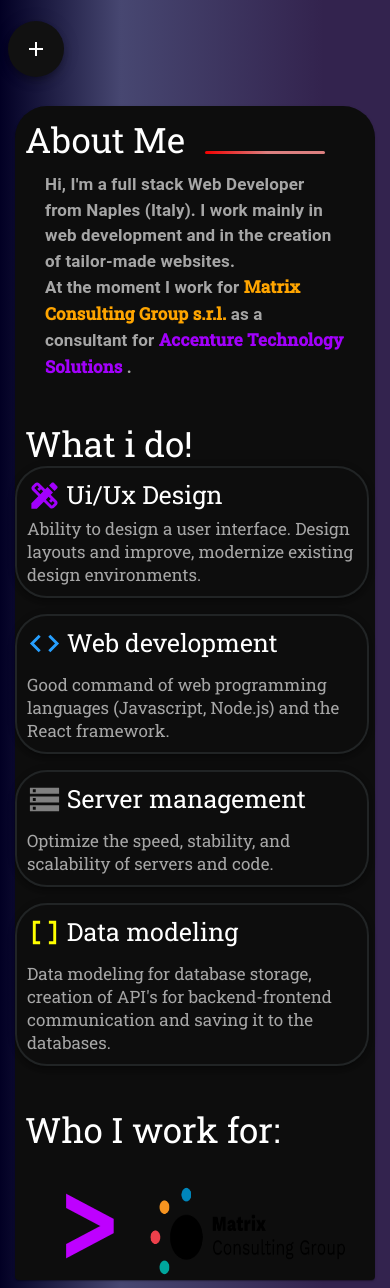
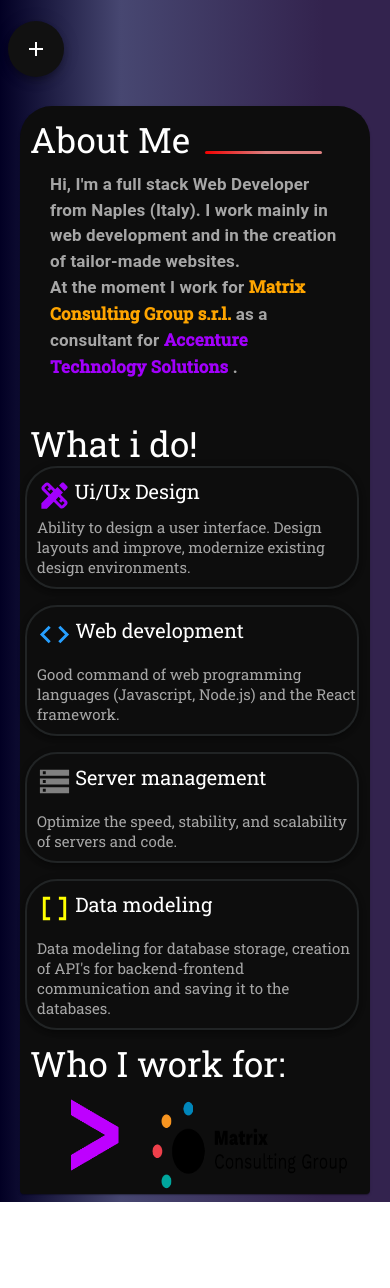
Before and after one commit to Emanniti/Portfolio, a React (Create React App) app: page / in a window 390 px wide. After the commit the page ends 1202 px from the top, so only its background shows below. Built offline with nearby package versions, Linux system fonts and the light colour scheme.

Commit message:
Fix dimensioni mobile

```diff
--- a/src/ComponentiMobile/Css/aboutMeMobile.module.css
+++ b/src/ComponentiMobile/Css/aboutMeMobile.module.css
@@ -7,5 +7,6 @@
     border-width: 2px !important;
     border-color: #212425 !important;
     border-style: solid;
-    min-width: 350px;
+    min-width: 330px;
+    margin-left: 5px;
 }
--- a/src/ComponentiMobile/Css/generalCss.module.css
+++ b/src/ComponentiMobile/Css/generalCss.module.css
@@ -3,7 +3,7 @@
     border-top-left-radius: 2rem !important;
     border-top-right-radius: 2rem !important;
 
-    max-width: 360px;
+    max-width: 350px;
     margin-top: 150px;
     overflow: visible !important;
 
--- a/src/ComponentiMobile/SezioniMobile/AboutMeMobile.js
+++ b/src/ComponentiMobile/SezioniMobile/AboutMeMobile.js
@@ -51,10 +51,10 @@
                                                 <DesignServicesIcon style={{ color: '#a200fc' }} fontSize='large'></DesignServicesIcon>
                                             </Grid>
                                             <Grid item xs={6} style={{ marginTop: 10 }}>
-                                                <span className={styles.robotoFont} style={{ color: 'white', marginLeft: 10, fontSize: 25 }}>Ui/Ux Design</span>
+                                                <span className={styles.robotoFont} style={{ color: 'white', marginLeft: 10, fontSize: 20 }}>Ui/Ux Design</span>
                                             </Grid>
                                             <Grid item lg={12} xs={12} style={{ marginLeft: 10, }}>
-                                                <span className={styles.robotoFont} style={{ color: '#a6a6a6', fontSize: 17, }}>Ability to design a user interface. Design layouts and improve, modernize existing design environments.</span>
+                                                <span className={styles.robotoFont} style={{ color: '#a6a6a6', fontSize: 15, }}>Ability to design a user interface. Design layouts and improve, modernize existing design environments.</span>
                                             </Grid>
                                         </Grid>
                                     </Card>
@@ -66,10 +66,10 @@
                                                 <CodeIcon style={{ color: '#269fff' }} fontSize='large'></CodeIcon>
                                             </Grid>
                                             <Grid item xs={8} style={{ marginTop: 10 }}>
-                                                <span className={styles.robotoFont} style={{ color: 'white', marginLeft: 10, fontSize: 25 }}>Web development</span>
+                                                <span className={styles.robotoFont} style={{ color: 'white', marginLeft: 10, fontSize: 20 }}>Web development</span>
                                             </Grid>
                                             <Grid item xs={12} style={{ marginLeft: 10, }}>
-                                                <span className={styles.robotoFont} style={{ color: '#a6a6a6', fontSize: 17, }}>Good command of web programming languages (Javascript, Node.js) and the React framework.</span>
+                                                <span className={styles.robotoFont} style={{ color: '#a6a6a6', fontSize: 15, }}>Good command of web programming languages (Javascript, Node.js) and the React framework.</span>
                                             </Grid>
                                         </Grid>
                                     </Card>
@@ -81,10 +81,10 @@
                                                 <StorageIcon style={{ color: 'grey' }} fontSize='large'></StorageIcon>
                                             </Grid>
                                             <Grid item xs={10} style={{ marginTop: 10 }}>
-                                                <span className={styles.robotoFont} style={{ color: 'white', marginLeft: 10, fontSize: 25 }}>Server management</span>
+                                                <span className={styles.robotoFont} style={{ color: 'white', marginLeft: 10, fontSize: 20 }}>Server management</span>
                                             </Grid>
                                             <Grid item xs={12} style={{ marginLeft: 10, }}>
-                                                <span className={styles.robotoFont} style={{ color: '#a6a6a6', fontSize: 17, }}>Optimize the speed, stability, and scalability of servers and code.</span>
+                                                <span className={styles.robotoFont} style={{ color: '#a6a6a6', fontSize: 15, }}>Optimize the speed, stability, and scalability of servers and code.</span>
                                             </Grid>
                                         </Grid>
                                     </Card>
@@ -96,20 +96,20 @@
                                                 <DataArrayIcon style={{ color: 'yellow' }} fontSize='large'></DataArrayIcon>
                                             </Grid>
                                             <Grid item xs={8} style={{ marginTop: 10 }}>
-                                                <span className={styles.robotoFont} style={{ color: 'white', marginLeft: 10, fontSize: 25 }}>Data modeling</span>
+                                                <span className={styles.robotoFont} style={{ color: 'white', marginLeft: 10, fontSize: 20 }}>Data modeling</span>
                                             </Grid>
                                             <Grid item xs={12} style={{ marginLeft: 10, }}>
-                                                <span className={styles.robotoFont} style={{ color: '#a6a6a6', fontSize: 17, }}>Data modeling for database storage, creation of API's for backend-frontend communication and saving it to the databases.</span>
+                                                <span className={styles.robotoFont} style={{ color: '#a6a6a6', fontSize: 15, }}>Data modeling for database storage, creation of API's for backend-frontend communication and saving it to the databases.</span>
                                             </Grid>
                                         </Grid>
                                     </Card>
                                 </Grid>
                             </Grid>
-                            <Grid item lg={12} xs={12} style={{ marginTop: 40 }}>
+                            <Grid item lg={12} xs={12} style={{ marginTop: 10 }}>
                                 <span className={styles.robotoFont} style={{ color: 'white', fontSize: 35, marginLeft: 10 }}>Who I work for: </span>
                             </Grid>
                             <Grid container justifyContent="left" spacing={5} >
-                                <Grid item xs={4} style={{ marginTop: 110 }}>
+                                <Grid item xs={4} style={{ marginTop: 90 }}>
                                     <a href="https://www.accenture.com" rel="noreferrer" target="_blank">
                                         <Box
                                             className={styles.immagine}
@@ -117,7 +117,7 @@
                                             style={{ marginTop: -120 }}
                                             src={LogoAccenture}
                                             sx={{
-                                                height: 100,
+                                                height: 110,
                                                 width: 150,
                                                 maxHeight: { xs: 300, md: 300 },
                                                 maxWidth: { xs: 440, md: 440 },
@@ -125,12 +125,12 @@
                                         />
                                     </a>
                                 </Grid>
-                                <Grid item xs={6} style={{ marginTop: 110 }}>
+                                <Grid item xs={6} style={{ marginTop: 90 }}>
                                     <a href="https://matrixconsulting.it/" rel="noreferrer" target="_blank">
                                         <Box
                                             className={styles.immagine}
                                             component="img"
-                                            style={{ marginTop: -120 }}
+                                            style={{ marginTop: -90 }}
                                             src={LogoMatrix}
                                             sx={{
                                                 height: 90,
--- a/src/ComponentiMobile/SezioniMobile/ResumeMobile.js
+++ b/src/ComponentiMobile/SezioniMobile/ResumeMobile.js
@@ -167,7 +167,7 @@
                     <animated.div
                         style={{
                             width: 10,
-                            marginLeft: -10,
+                            marginLeft: -15,
                             height: 100,
                             background: '#ff6d6d',
                             borderRadius: 8,
@@ -178,7 +178,7 @@
                     <animated.div
                         style={{
                             width: 10,
-                            marginLeft: -15,
+                            marginLeft: -10,
                             height: 100,
                             background: '#ff6d6d',
                             borderRadius: 8,
```
